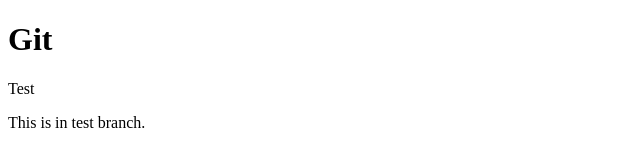
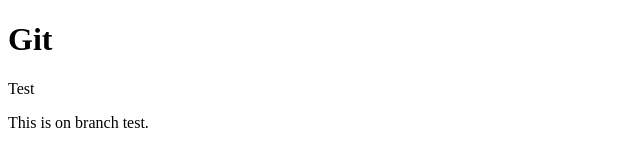
Before and after one commit to luluwu516/demo, a plain HTML site: page index.html in a window 1280 px wide. Shown: the full height of the page, 0-640 px from the left. Drawn offline with Linux system fonts and the light colour scheme.

Commit message:
modified index.html

```diff
--- a/index.html
+++ b/index.html
@@ -9,6 +9,6 @@
   <body>
     <h1>Git</h1>
     <p>Test</p>
-    <p>This is in test branch.</p>
+    <p>This is on branch test.</p>
   </body>
 </html>
```
